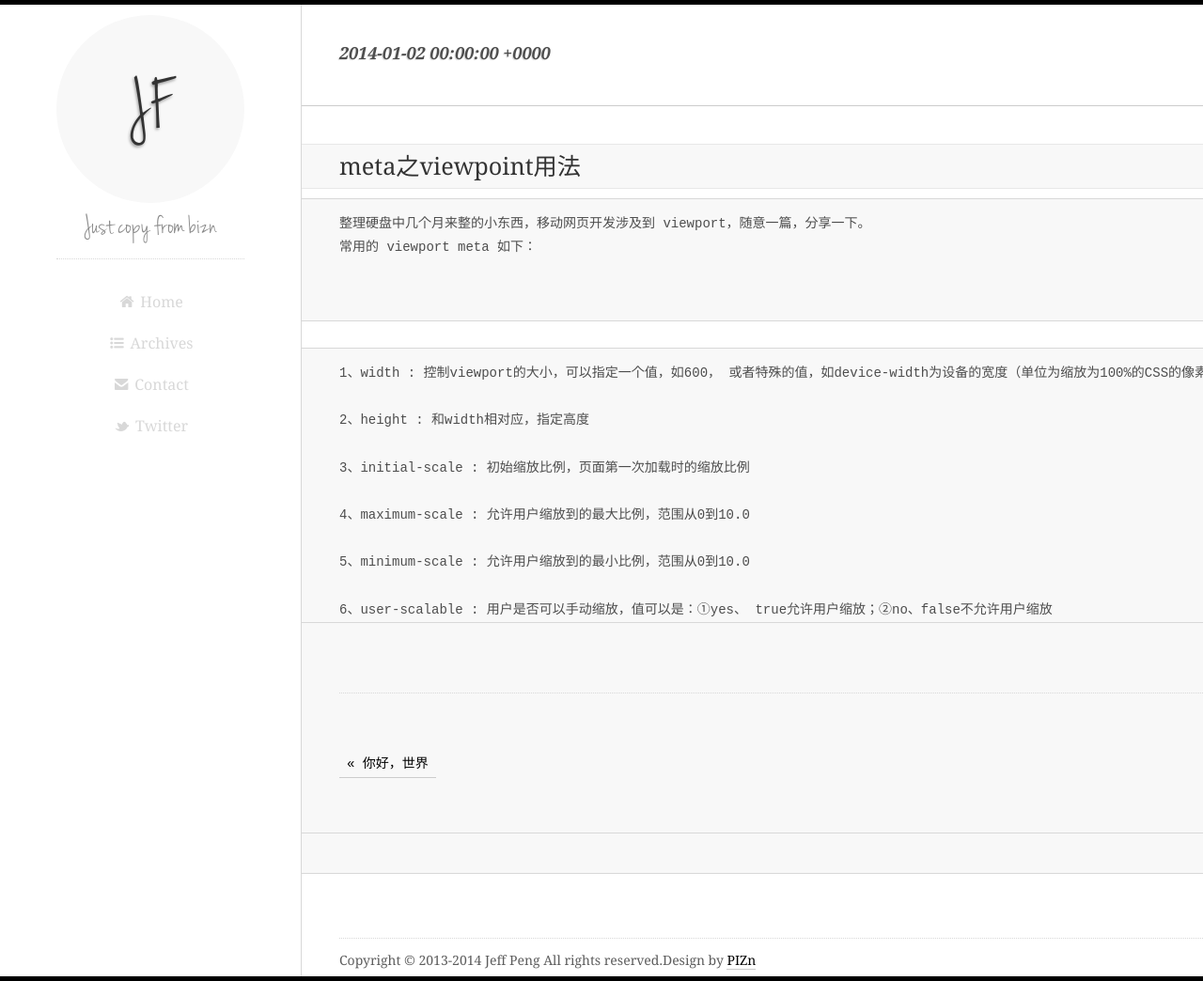
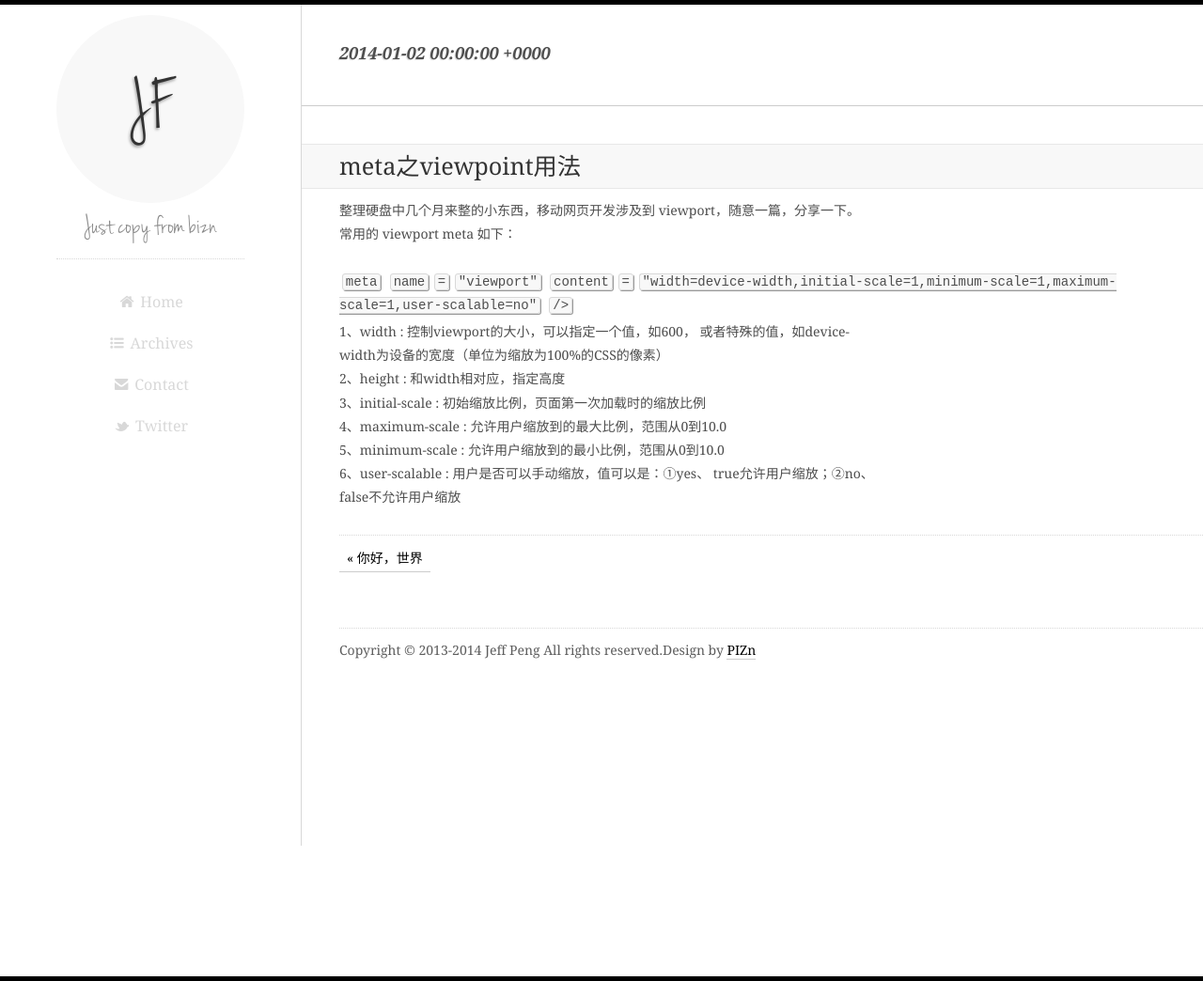
Before and after one commit to pjf000/jeff, a Jekyll site: the page built from _posts/2014-1-2-meta之viewpoint用法.html, in a window 1280 px wide and 1044 px high. Shown: the whole window at 94% size. Built offline with Jekyll 4.4.1, drawn with Linux system fonts in a browser that asks for light colours; Markdown is read by kramdown in place of the engine named in the settings; comment, search, counter and statistics services are not loaded.

Commit message:
Update 2014-1-2-meta之viewpoint用法.html

```diff
--- a/_posts/2014-1-2-meta之viewpoint用法.html
+++ b/_posts/2014-1-2-meta之viewpoint用法.html
@@ -4,21 +4,24 @@ title: meta之viewpoint用法
 description: 现在网页设计大都要考虑到在移动端打开时的排版效果，在header里使用meta viewpoint属性设置可以自适应哦，下面就关于viewpoint的属性解释一下
 keyword: meta,viewpoint,前端开发，HTML
 ---
-<pre>整理硬盘中几个月来整的小东西，移动网页开发涉及到 viewport，随意一篇，分享一下。
-常用的 viewport meta 如下：
+<p>整理硬盘中几个月来整的小东西，移动网页开发涉及到 viewport，随意一篇，分享一下。
+<br/>常用的 viewport meta 如下：
+</p>
+<div>
+</code><code class="keyword">meta</code> <code class="color1">name</code><code class="plain">=</code><code class="string">"viewport"</code> <code class="color1">content</code><code class="plain">=</code><code class="string">"width=device-width,initial-scale=1,minimum-scale=1,maximum-scale=1,user-scalable=no"</code> <code class="plain">/&gt;</code>
+</div>
+<meta name="viewport" content="width=device-width,initial-scale=1,minimum-scale=1,maximum-scale=1,user-scalable=no" />
 
-<meta name="viewport" content="width=device-width,initial-scale=1,minimum-scale=1,maximum-scale=1,user-scalable=no" />
-</pre>
-
-<pre>1、width : 控制viewport的大小，可以指定一个值，如600， 或者特殊的值，如device-width为设备的宽度（单位为缩放为100%的CSS的像素）
-
+<p>
+1、width : 控制viewport的大小，可以指定一个值，如600， 或者特殊的值，如device-width为设备的宽度（单位为缩放为100%的CSS的像素）
+<br/>
 2、height : 和width相对应，指定高度
-
+<br/>
 3、initial-scale : 初始缩放比例，页面第一次加载时的缩放比例
-
+<br/>
 4、maximum-scale : 允许用户缩放到的最大比例，范围从0到10.0
-
+<br/>
 5、minimum-scale : 允许用户缩放到的最小比例，范围从0到10.0
-
+<br/>
 6、user-scalable : 用户是否可以手动缩放，值可以是：①yes、 true允许用户缩放；②no、false不允许用户缩放
-<pre/>
+</p>
```
